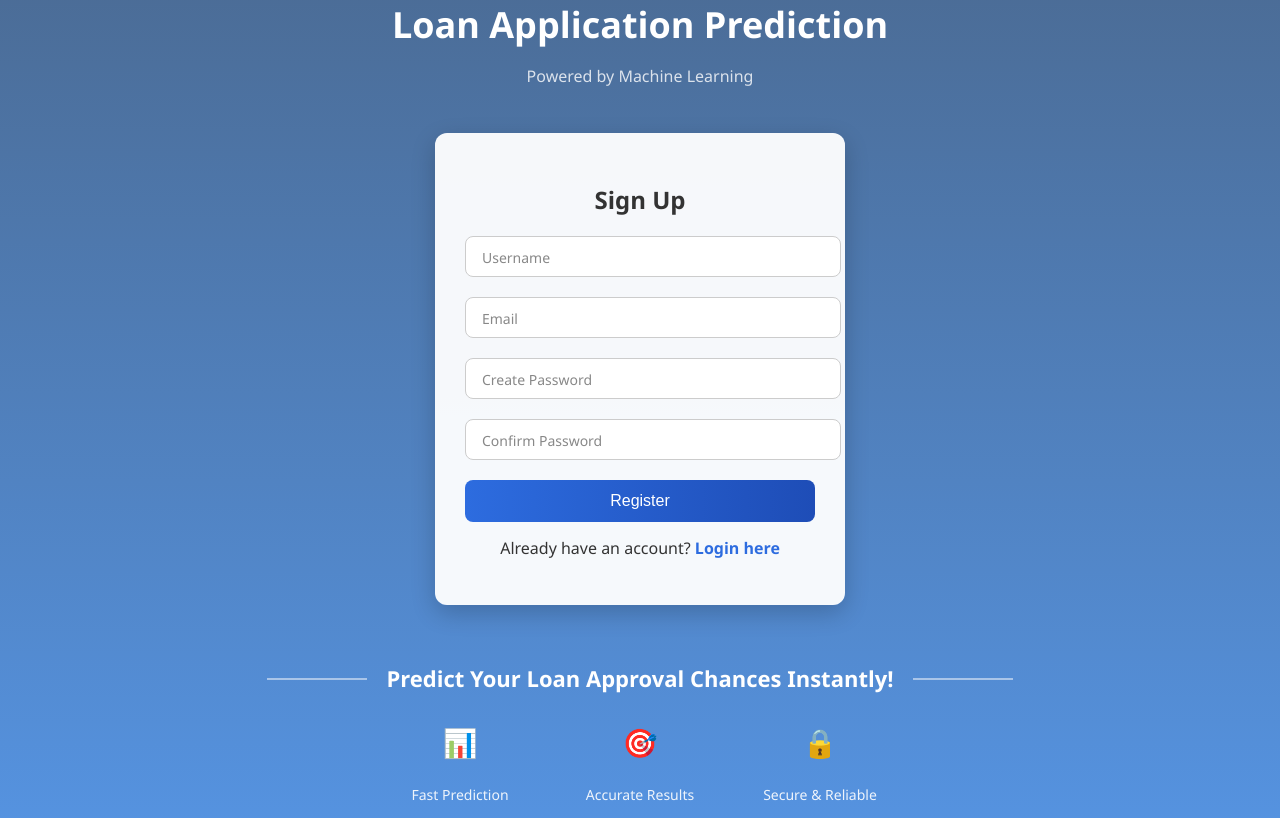
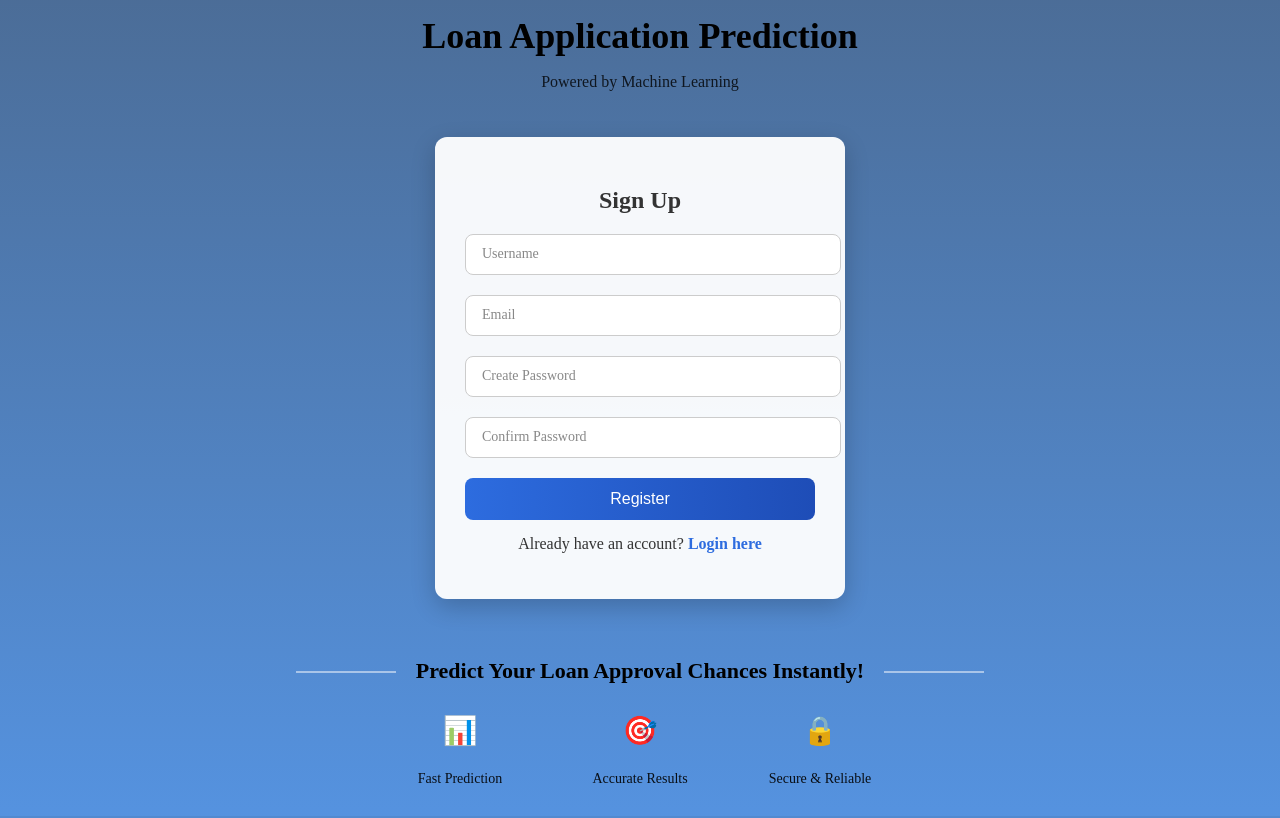
Before and after one commit to 98456uno/Loan_Approval_Prediction_System, a Flask app: page /signup in a window 1280 px wide. Run offline with Flask 3, Linux system fonts and the light colour scheme; parts of the project's set-up code (start-up, migrations or seed data) failed here and were passed over; some libraries are stand-ins or nearby versions.

Commit message:
Update auth.css

```diff
--- a/static/auth.css
+++ b/static/auth.css
@@ -1,21 +1,4 @@
 /* BODY */
-body {
-
-    margin: 0;
-    font-family: 'Segoe UI', sans-serif;
-
-    /* BACKGROUND IMAGE */
-    background:
-        linear-gradient(rgba(15, 60, 117, 0.75), rgba(28, 110, 213, 0.75)),
-        url("../static/bg.png");
-
-    background-size: cover;
-    background-position: center;
-    background-repeat: no-repeat;
-
-    color: white;
-
-}
 
 /* CONTAINER */
 .container {
```
